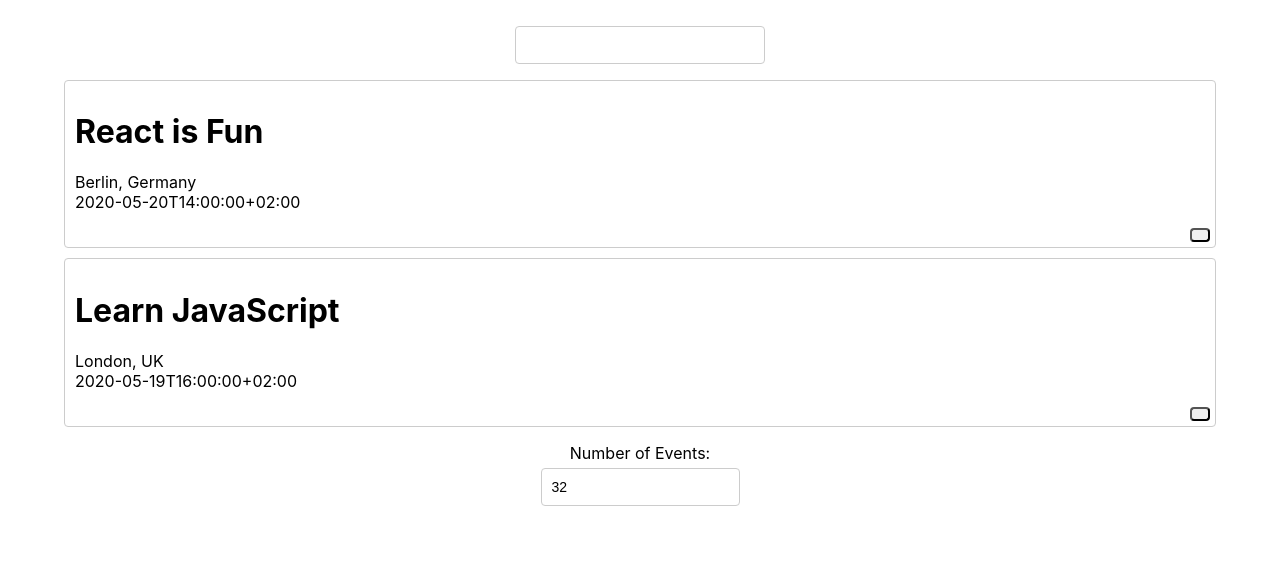
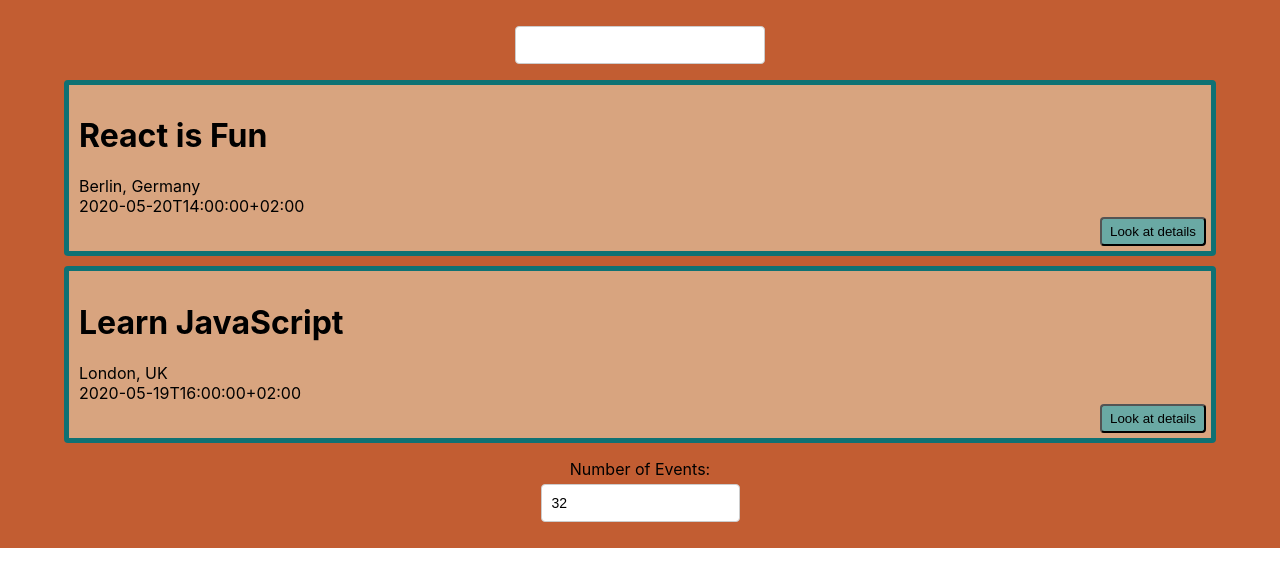
Before and after one commit to cwe1229a/meet, a React (Create React App) app: page / in a window 1280 px wide. Shown: the top 586 px of the page. Built offline with nearby package versions, Linux system fonts and the light colour scheme.

Commit message:
updated css

```diff
--- a/src/App.css
+++ b/src/App.css
@@ -2,6 +2,7 @@
 .App {
   text-align: center;
   padding: 2% 5%;
+  background-color: #c25d32;
 }
 
 .App * {
@@ -73,16 +74,17 @@
 }
 
 .suggestions > li:hover {
-  background-color: #bcdcdb;
+  background-color: #d8a47f;
 }
 
 .event {
   padding: 10px 10px 35px;
   margin-bottom: 10px;
   text-align: left;
-  border: 1px solid #ccc;
+  border: 5px solid #0f7173;
   border-radius: 4px;
   position: relative;
+  background-color: #d8a47f;
 }
 
 .event-details-btn {
@@ -93,6 +95,7 @@
   border-radius: 4px;
   outline: none;
   cursor: pointer;
+  background-color: #6aa9a4;
 }
 
 .name {
@@ -147,12 +150,12 @@
 }
 
 .login-button {
-  color: #494949;
+  color: #6aa9a4;
   text-transform: uppercase;
   text-decoration: none;
   background: #ffffff;
   padding: 20px;
-  border: 4px solid #494949;
+  border: 4px solid #0f7173;
   display: inline-block;
   transition: all 0.4s ease 0s;
   min-width: 10rem;
--- a/src/Event.js
+++ b/src/Event.js
@@ -4,7 +4,8 @@
   constructor() {
     super();
     this.state = {
-      show: false
+      show: false,
+      buttonText: "Look at details"
     };
   }
 
@@ -15,17 +16,18 @@
 
   render() {
     const { event } = this.props;
+    const { show, buttonText } = this.state;
 
     return (
       <div className="event">
         <h1 className="event-title">{event.summary}</h1>
         <div className="event-info"></div>
-        <button
-          className="event-details-btn"
-          onClick={this.toggleDetails}
-        ></button>
+        <button className="event-details-btn" onClick={this.toggleDetails}>
+          {buttonText}
+        </button>
         <div className="event-location">{event.location}</div>
         <div className="event-dateTime">{event.start.dateTime}</div>
+        {show && <div className="events-details">{event.description}</div>}
       </div>
     );
   }
```
